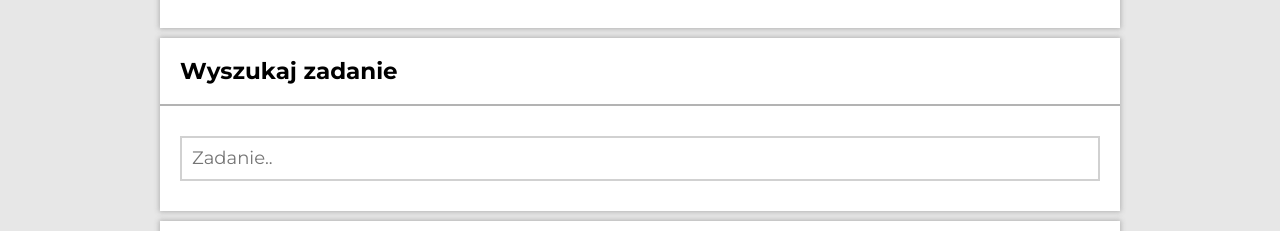
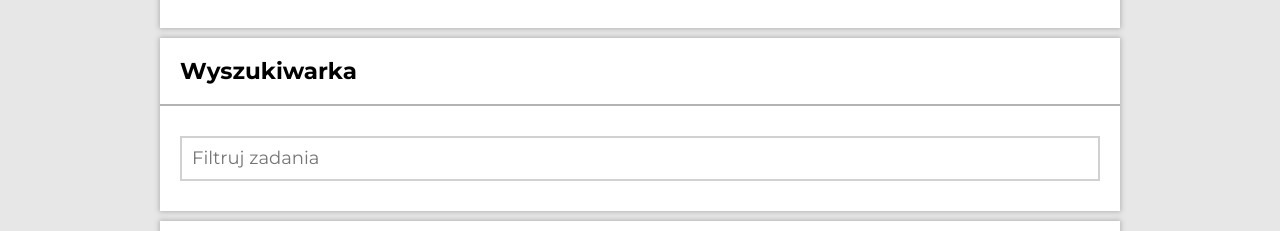
Before and after one commit to KrystianZybura/todo-list-react, a React (Create React App) app: page /zadania#/zadania in a window 1280 px wide. Shown: the part 370-601 px from the top of the page. Built offline with nearby package versions, Linux system fonts and the light colour scheme.

Commit message:
TaskSearch adjusted

```diff
--- a/src/features/tasks/TasksPage/TaskSearch/index.js
+++ b/src/features/tasks/TasksPage/TaskSearch/index.js
@@ -1,5 +1,5 @@
 import Input from "../../Input/styled";
 
-const TaskSearch = () => <Input placeholder="Zadanie.." />;
+const TaskSearch = () => <Input placeholder="Filtruj zadania" />;
 
 export default TaskSearch;
--- a/src/features/tasks/TasksPage/index.js
+++ b/src/features/tasks/TasksPage/index.js
@@ -11,7 +11,7 @@ function TasksPage() {
     <Container>
       <Header title={"Lista zadań"} />
       <Section title={"Dodaj nowe zadanie"} body={<Form />} />
-      <Section title={"Wyszukaj zadanie"} body={<TaskSearch />} />
+      <Section title={"Wyszukiwarka"} body={<TaskSearch />} />
       <Section
         body={<TaskList />}
         extraHeaderContent={<Buttons />}
```
